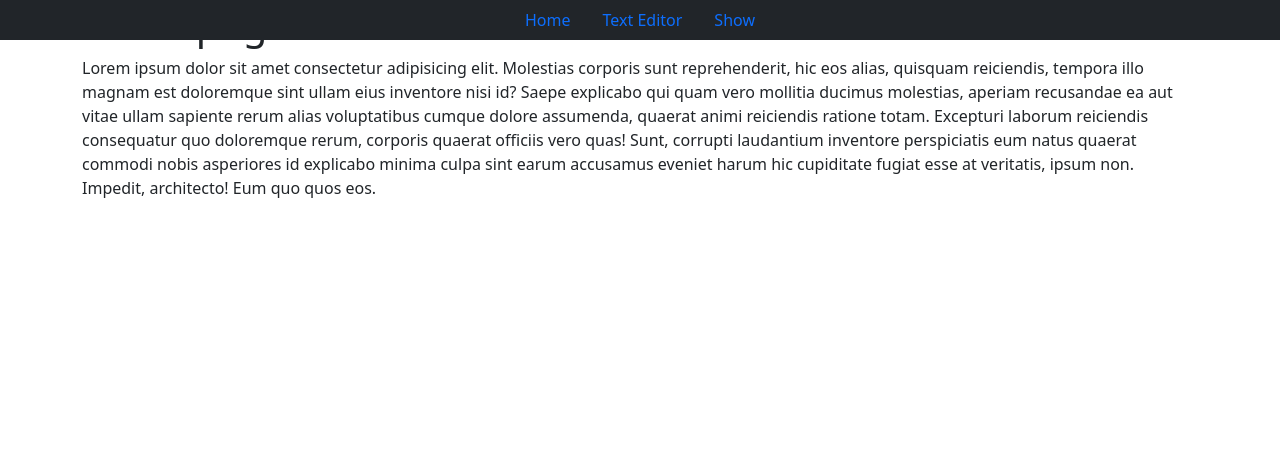
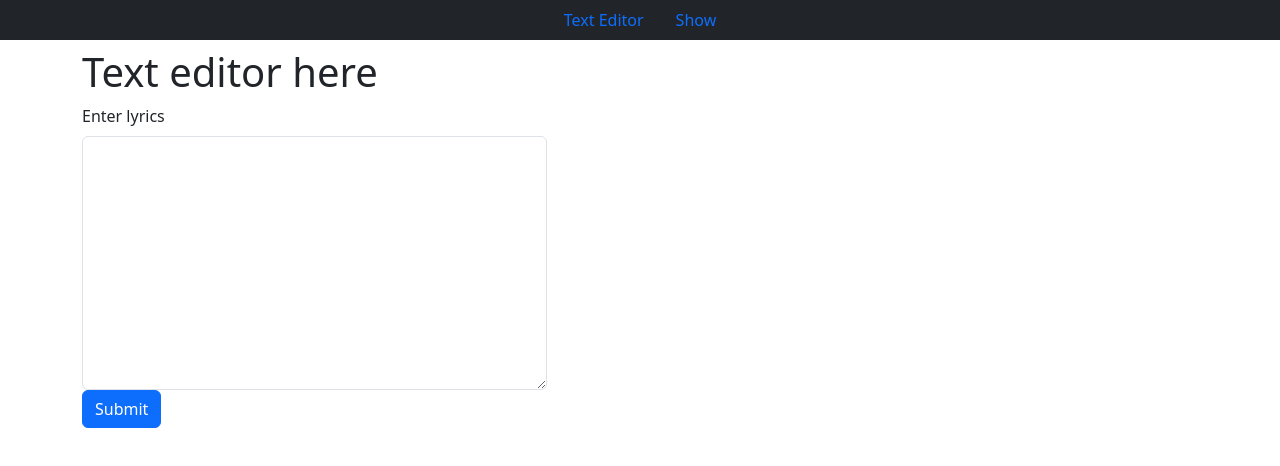
Before and after one commit to Maykeljuls/Maykeljuls.github.io, a Vue app: page / in a window 1280 px wide. Shown: the top 466 px of the page. Built offline with nearby package versions, Linux system fonts and the light colour scheme.

Commit message:
Added edit within show

```diff
--- a/src/App.vue
+++ b/src/App.vue
@@ -6,10 +6,7 @@ import { RouterLink, RouterView } from 'vue-router'
   <header>
     <ul class="nav justify-content-center fixed-top bg-dark">
       <li class="nav-item">
-        <RouterLink to="/" class="nav-link">Home</RouterLink>
-      </li>
-      <li class="nav-item">
-        <RouterLink to="/textEditor" class="nav-link">Text Editor</RouterLink>
+        <RouterLink to="/" class="nav-link">Text Editor</RouterLink>
       </li>
       <li class="nav-item">
         <RouterLink :to="{ name: 'show' }" class="nav-link">Show</RouterLink>
@@ -18,3 +15,9 @@ import { RouterLink, RouterView } from 'vue-router'
   </header>
   <RouterView />
 </template>
+
+<style>
+.nav-link {
+  color:azure;
+}
+</style>
--- a/src/router/index.js
+++ b/src/router/index.js
@@ -1,5 +1,4 @@
 import { createRouter, createWebHistory } from 'vue-router'
-import HomeView from '../views/HomeView.vue'
 import ShowView from '../views/ShowView.vue'
 import EditorView from '../views/EditorView.vue'
 
@@ -8,11 +7,6 @@ const router = createRouter({
   routes: [
     {
       path: '/',
-      name: 'home',
-      component: HomeView
-    },
-    {
-      path: '/textEditor',
       name: 'text editor',
       component: EditorView
     },
--- a/src/views/HomeView.vue
+++ /dev/null
@@ -1,20 +0,0 @@
-<script setup></script>
-
-<template>
-  <main>
-    <div class="container">
-      <h1>Homepage</h1>
-      <p>
-        Lorem ipsum dolor sit amet consectetur adipisicing elit. Molestias corporis sunt
-        reprehenderit, hic eos alias, quisquam reiciendis, tempora illo magnam est doloremque sint
-        ullam eius inventore nisi id? Saepe explicabo qui quam vero mollitia ducimus molestias,
-        aperiam recusandae ea aut vitae ullam sapiente rerum alias voluptatibus cumque dolore
-        assumenda, quaerat animi reiciendis ratione totam. Excepturi laborum reiciendis consequatur
-        quo doloremque rerum, corporis quaerat officiis vero quas! Sunt, corrupti laudantium
-        inventore perspiciatis eum natus quaerat commodi nobis asperiores id explicabo minima culpa
-        sint earum accusamus eveniet harum hic cupiditate fugiat esse at veritatis, ipsum non.
-        Impedit, architecto! Eum quo quos eos.
-      </p>
-    </div>
-  </main>
-</template>
--- a/src/views/ShowView.vue
+++ b/src/views/ShowView.vue
@@ -10,7 +10,7 @@
           'font-size': fontSize + 'px',
           'font-weight': fontWeight
         }"
-        readonly
+        :readonly="isReadonly"
       ></textarea>
     </div>
   </div>
@@ -73,7 +73,15 @@
           data-bs-toggle="button"
           aria-pressed="false"
           autocomplete="off"
-          @click="applyBoldWeight"
+          @click="toggleBoldWeight"
+        ></button>
+        <button
+          type="button"
+          class="btn btn-secondary bi bi-pencil-square"
+          data-bs-toggle="button"
+          aria-pressed="false"
+          autocomplete="off"
+          @click="toggleEdit"
         ></button>
       </div>
     </div>
@@ -128,6 +136,7 @@ export default {
       fontWeight: '',
       fontWeightActive: false,
       searchTerm: '',
+      isReadonly: true,
       fonts: [
         'Segoe UI',
         'Tahoma',
@@ -167,17 +176,15 @@ export default {
   },
   methods: {
     applyFont(font) {
-      console.log('Applied font: ' + font)
       this.selectedFont = font
     },
 
-    applyBoldWeight(){
-      if (this.fontWeightActive){
-        this.fontWeightActive = !this.fontWeightActive
-        return this.fontWeight = ''
-      }
+    toggleBoldWeight() {
       this.fontWeightActive = !this.fontWeightActive
-      return this.fontWeight = 'bold'
+      this.fontWeight = this.fontWeightActive ? 'bold' : ''
+    },
+    toggleEdit() {
+      this.isReadonly = !this.isReadonly
     }
   }
 }
```
